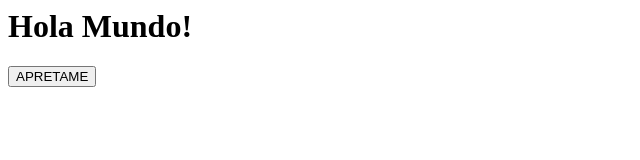
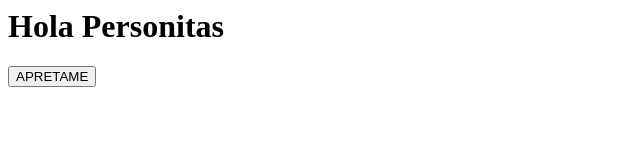
Before and after one commit to NoSanji/prueba1, a plain HTML site: page index.html in a window 1280 px wide. Shown: the whole page, without its empty margins (0-640 px from the left). Drawn offline with Linux system fonts and the light colour scheme.

Commit message:
Se cambia el titulo en index.html

```diff
--- a/index.html
+++ b/index.html
@@ -1,4 +1,4 @@
 <body>
-    <h1>Hola Mundo!</h1>
+    <h1>Hola Personitas</h1>
     <input type="submit" value="APRETAME">
 </body>
```
